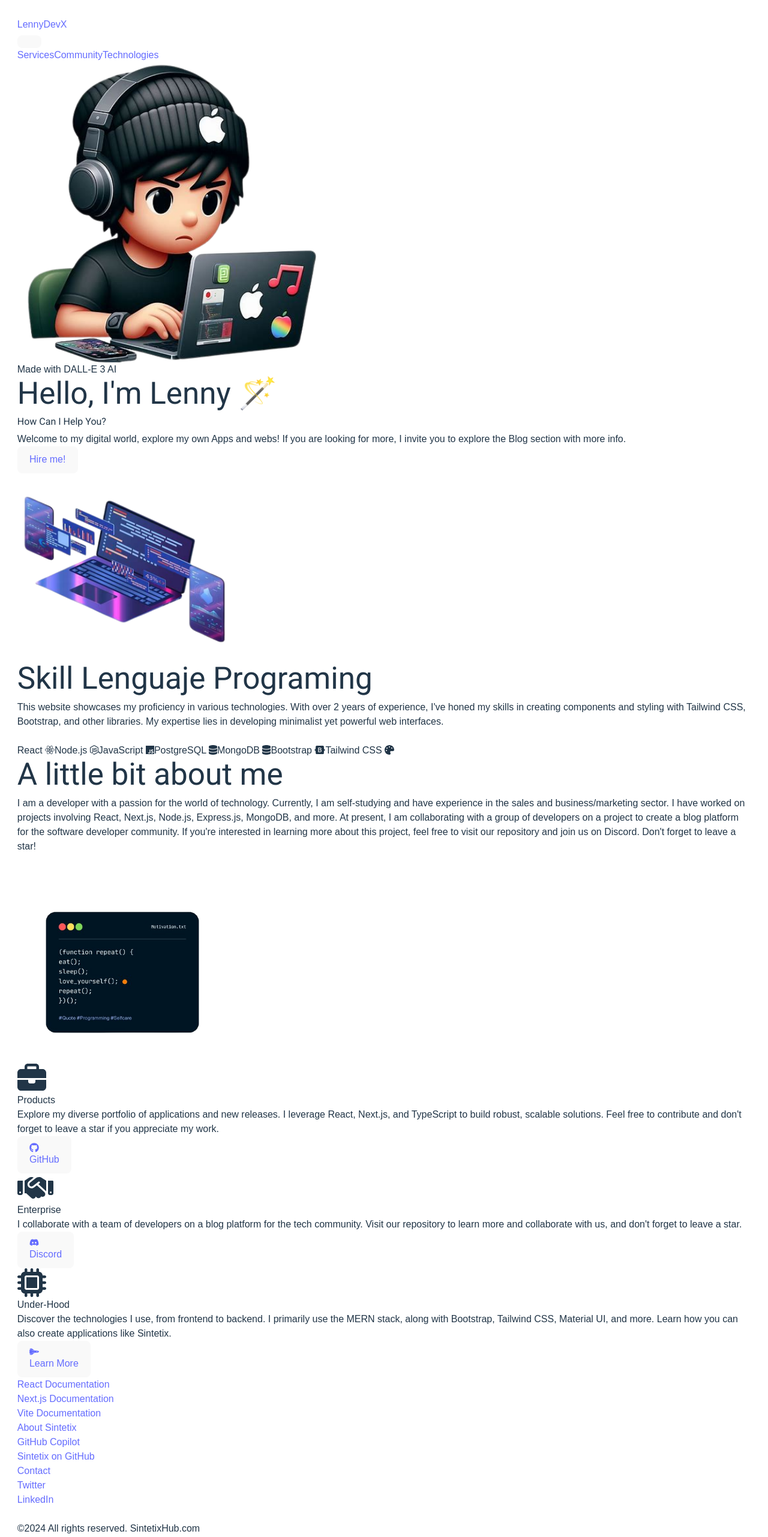
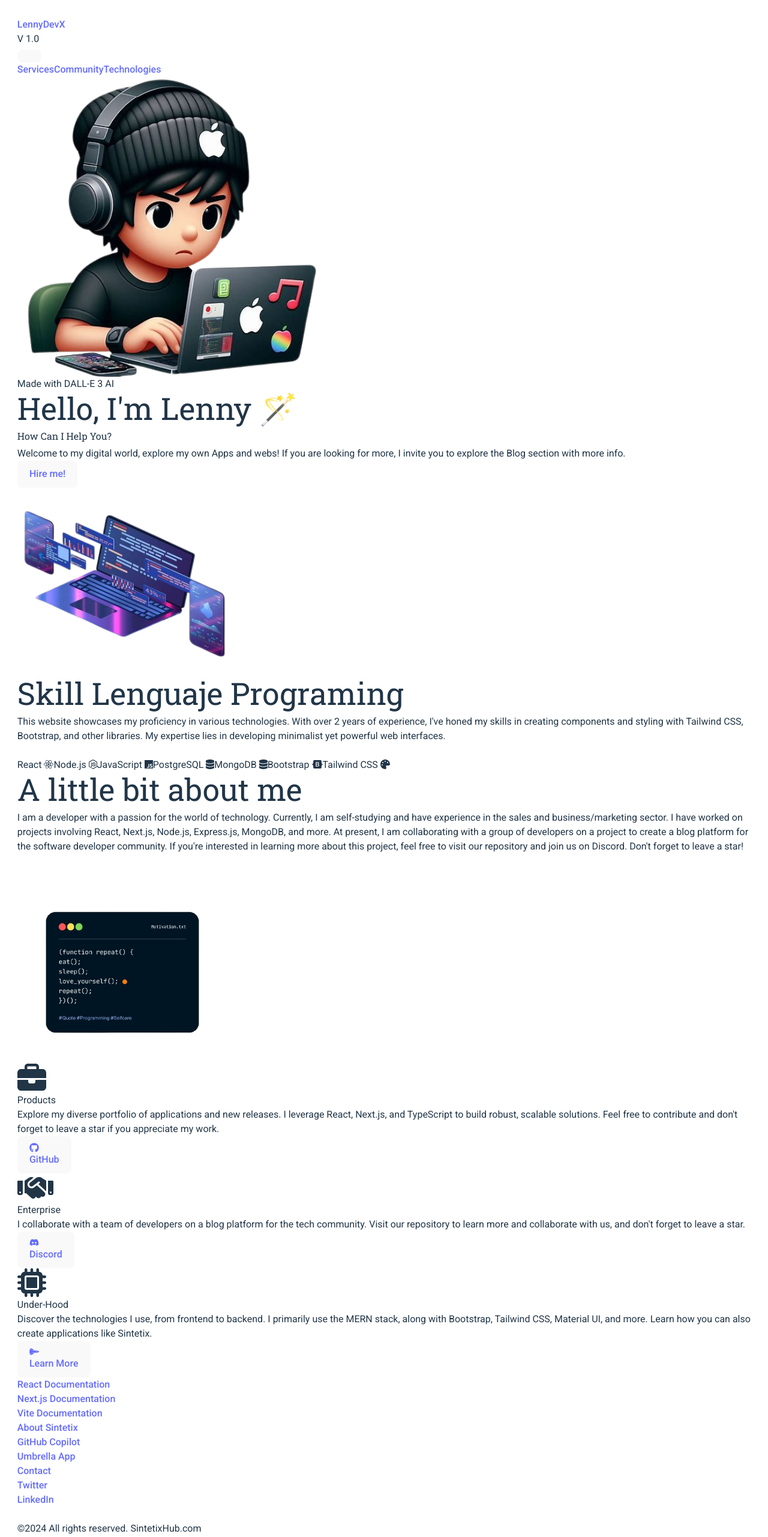
Before and after one commit to LennyDevX/Portafolio, a React (Vite) app: page / in a window 1280 px wide. Shown: the top 2562 px of the page at 60% size. Built offline with nearby package versions, Linux system fonts and the light colour scheme.

Commit message:
Update fonts and styles, fix button styling, and update footer links

```diff
--- a/src/components/Footer/Footer.jsx
+++ b/src/components/Footer/Footer.jsx
@@ -4,7 +4,7 @@ import { faReact, faJsSquare, faCss3Alt } from '@fortawesome/free-brands-svg-ico
 
 const Footer = () => {
     const links = {
-        'React Documentation': 'https://reactjs.org/docs/getting-started.html',
+        'React Documentation': 'https://react.dev/learn',
         'Next.js Documentation': 'https://nextjs.org/docs',
         'Vite Documentation': 'https://vitejs.dev/guide/',
         'Node.js Documentation': 'https://nodejs.org/en/docs/',
@@ -12,10 +12,10 @@ const Footer = () => {
         'MongoDB Documentation': 'https://docs.mongodb.com/',
         'About Sintetix': 'https://sintetixhub.com/about',
         'GitHub Copilot': 'https://copilot.github.com/',
-        'Sintetix on GitHub': 'https://github.com/SintetixHub/sintetix',
+        'Umbrella App': 'https://umbrella-app-ejqq.vercel.app/',
         'Contact': 'https://sintetixhub.com/contact',
-        'Twitter': 'https://twitter.com/YourTwitterHandle',
-        'LinkedIn': 'https://www.linkedin.com/in/YourLinkedInProfile/'
+        'Twitter': 'https://twitter.com/lennych_nft',
+        'LinkedIn': 'https://www.linkedin.com/in/lenny-mercado-valdez-330643141/'
     };
 
     return (
@@ -29,7 +29,7 @@ const Footer = () => {
             </div>
             <div>
                 <ul className="space-y-3">
-                    {['About Sintetix', 'GitHub Copilot', 'Sintetix on GitHub'].map((enlace, index) => (
+                    {['About Sintetix', 'GitHub Copilot', 'Umbrella App'].map((enlace, index) => (
                         <li key={index}><a href={links[enlace]} alt={`Go to ${enlace}`} className="hover:underline" rel="noopener noreferrer" target="_blank">{enlace}</a></li>
                     ))}
                 </ul>
--- a/src/components/Header/Navbar.jsx
+++ b/src/components/Header/Navbar.jsx
@@ -1,6 +1,41 @@
 import React, { useState, useCallback } from 'react';
 import classNames from 'classnames';
-import { Link } from 'react-router-dom'
+import { Link } from 'react-router-dom';
+
+const Navbar = () => {
+    const [isOpen, setIsOpen] = useState(false);
+    const toggleMenu = useCallback(() => setIsOpen(prevIsOpen => !prevIsOpen), []);
+
+    const navClasses = classNames(
+        'flex', 'items-center', 'justify-between', 'flex-wrap',
+        'p-6', 'rounded-lg', 'text-white', 'text-center'
+    );
+
+    const buttonClasses = classNames(
+        'flex', 'items-center', 'px-3', 'py-2', 'border', 'rounded',
+        'text-white', 'border-white', 'hover:text-white', 'hover:border-white'
+    );
+
+    return (
+        <nav className={navClasses}>
+            <div className="flex items-center flex-shrink-0 mr-6">
+                <Link to="/" className="font-semibold italic text-xl tracking-tight text-white">LennyDevX</Link>
+                <div className="text-right text-green-700 ml-5">V 1.0</div>
+
+            </div>
+            <div className="block lg:hidden">
+                <button onClick={toggleMenu} className={buttonClasses}>
+                    <svg className="fill-current h-3 w-3" viewBox="0 0 20 20" xmlns="http://www.w3.org/2000/svg">
+                        <title>Menu</title>
+                        <path d="M0 3h20v2H0V3zm0 6h20v2H0V9zm0 6h20v2H0v15z"/>
+                    </svg>
+                </button>
+            </div>
+            <Menu isOpen={isOpen} />
+        </nav>
+    );
+};
+
 
 const Menu = ({ isOpen }) => {
     const divClasses = classNames(
@@ -15,51 +50,12 @@ const Menu = ({ isOpen }) => {
     return (
         <div className={divClasses}>
             <div className="text-sm lg:flex-grow">
-                <a href="#responsive-header" className={linkClasses}>
-                    Services
-                </a>
-                <a href="#responsive-header" className={linkClasses}>
-                    Community
-                </a>
-                <a href="#responsive-header" className={`${linkClasses} mr-0`}>
-                    Technologies
-                </a>
+                <a href="#responsive-header" className={linkClasses}>Services</a>
+                <a href="#responsive-header" className={linkClasses}>Community</a>
+                <a href="#responsive-header" className={`${linkClasses} mr-0`}>Technologies</a>
             </div>
         </div>
     );
 };
 
-const Navbar = () => {
-    const [isOpen, setIsOpen] = useState(false);
-
-    const toggleMenu = useCallback(() => {
-        setIsOpen(prevIsOpen => !prevIsOpen);
-    }, []);
-
-    const navClasses = classNames(
-        'flex', 'items-center', 'justify-between', 'flex-wrap',
-        'p-6', 'rounded-lg', '', 'text-white', 'text-center',
-
-    );
-
-    const buttonClasses = classNames(
-        'flex', 'items-center', 'px-3', 'py-2', 'border', 'rounded',
-        'text-white', 'border-white', 'hover:text-white', 'hover:border-white'
-    );
-
-    return (
-        <nav className={navClasses}>
-            <div className="flex items-center flex-shrink-0 mr-6">
-                <Link to="/" className="font-semibold italic text-xl tracking-tight text-white">LennyDevX</Link>
-            </div>
-            <div className="block lg:hidden">
-                <button onClick={toggleMenu} className={buttonClasses} >
-                    <svg className="fill-current h-3 w-3" viewBox="0 0 20 20" xmlns="http://www.w3.org/2000/svg"><title>Menu</title><path d="M0 3h20v2H0V3zm0 6h20v2H0V9zm0 6h20v2H0v15z"/></svg>
-                </button>
-            </div>
-            <Menu isOpen={isOpen} />
-        </nav>
-    );
-};
-
 export default Navbar;
--- a/src/components/Hero/HeroSection.jsx
+++ b/src/components/Hero/HeroSection.jsx
@@ -94,7 +94,7 @@ const HeroSection = () => {
                     </motion.p>
                     <Link to ="/hire">
                     <motion.button
-                        className="hero-section-button mt-4 inline-block text-white  py-3 px-5 rounded-xl transform transition-transform duration-300 hover:scale-110"
+                        className="hero-section-button mt-4 inline-block bg-transparent border border-blue-300 hover:border-green-400 text-white  py-3 px-5 rounded-lg transform transition-transform duration-300 hover:scale-110"
                         title="Learn more about our daily motivation tips"
                         initial={{ opacity: 0, }}
                         animate={{ opacity: 1, }}
--- a/src/components/pages/ArtticleBlog.jsx
+++ b/src/components/pages/ArtticleBlog.jsx
@@ -1,4 +1,4 @@
-import React, { useState, useEffect, useRef, useCallback } from 'react';
+import React, { useState, useEffect, useRef } from 'react';
 import { useLocation, Link } from 'react-router-dom';
 import { FaHeart, FaGithub, FaDiscord, FaHome } from 'react-icons/fa';
 
@@ -6,11 +6,7 @@ const ArticleBlog = () => {
     const location = useLocation();
     const query = new URLSearchParams(location.search);
 
-    const [index, setIndex] = useState(0);
-    const [subIndex, setSubIndex] = useState(0);
-    const [reverse, setReverse] = useState(false);
-    const [delay, setDelay] = useState(75);
-    const text = ["Welcome To Sintetix", "Explore how Sintetix works"];
+    const text = ["Welcome To Sintetix"];
 
     const longestText = text.reduce((a, b) => a.length > b.length ? a : b);
     const titleRef = useRef(null);
@@ -26,36 +22,10 @@ const ArticleBlog = () => {
         window.scrollTo(0, 0);
     }, []);
 
-    const typingAnimation = useCallback(() => {
-        if (index === text.length) return;
-
-        if (subIndex === text[index].length+1 &&
-            index !== text.length-1 &&
-            !reverse ) {
-            setReverse(true);
-            setDelay(200); // reduced delay before starting to delete
-            return;
-        }
-
-        if (subIndex === 0 && reverse) {
-            setReverse(false);
-            setIndex((prev) => prev + 1);
-            setDelay(200); // reduced delay before starting to type
-            return;
-        }
-
-        setSubIndex((prev) => prev + (reverse ? -1 : 1));
-        setDelay(50); // normal typing speed
-    }, [subIndex, index, reverse, text]);
-
-    useEffect(() => {
-        const timer = setTimeout(typingAnimation, delay);
-        return () => clearTimeout(timer);
-    }, [typingAnimation, delay]);
     return (
         <div className="flex flex-col items-center justify-center p-10 m-10 rounded shadow-lg ">
             <h1 ref={titleRef} className="hero-section-title text-center text-3xl md:text-5xl bg-clip-text text-transparent bg-gradient-to-r from-blue-200 via-white to-blue-600 min-h-[3.5rem] md:min-h-[4.5rem]">
-                {`${text[index].substring(0, subIndex)}${subIndex === text[index].length ? '_' : ''}`}
+                {text[0]}
             </h1>
             <p className="text-lg mb-4 text-center mx-auto max-w-prose">
                 Welcome to Sintetix, an innovative web application that amalgamates the best of blogging and social networking into a single platform. At Sintetix, users can read and upload articles, engage in discussions, and express their appreciation with a simple "like".<br/><br/>
--- a/styles/index.css
+++ b/styles/index.css
@@ -1,10 +1,11 @@
+@import url('https://fonts.googleapis.com/css2?family=Open+Sans:wght@400;600;700&family=Roboto:wght@400;500;700&display=swap');
 @import 'tailwindcss/base';
 @import 'tailwindcss/components';
 @import 'tailwindcss/utilities';
 
 :root {
   line-height: 1.5;
-  font-family: 'Roboto-Slab', sans-serif;
+  font-family: 'Roboto', sans-serif;
   line-height: 1.5;
   font-weight: 400;
 
@@ -22,7 +23,7 @@ h1, h2, h3, h4, h5, h6 {
   line-height: 1.2;
   margin-top: 0;
   margin-bottom: 0.5rem;
-  font-family: 'Roboto', sans-serif;
+  font-family: 'Roboto slab', sans-serif;
 }
 
 a {
```
